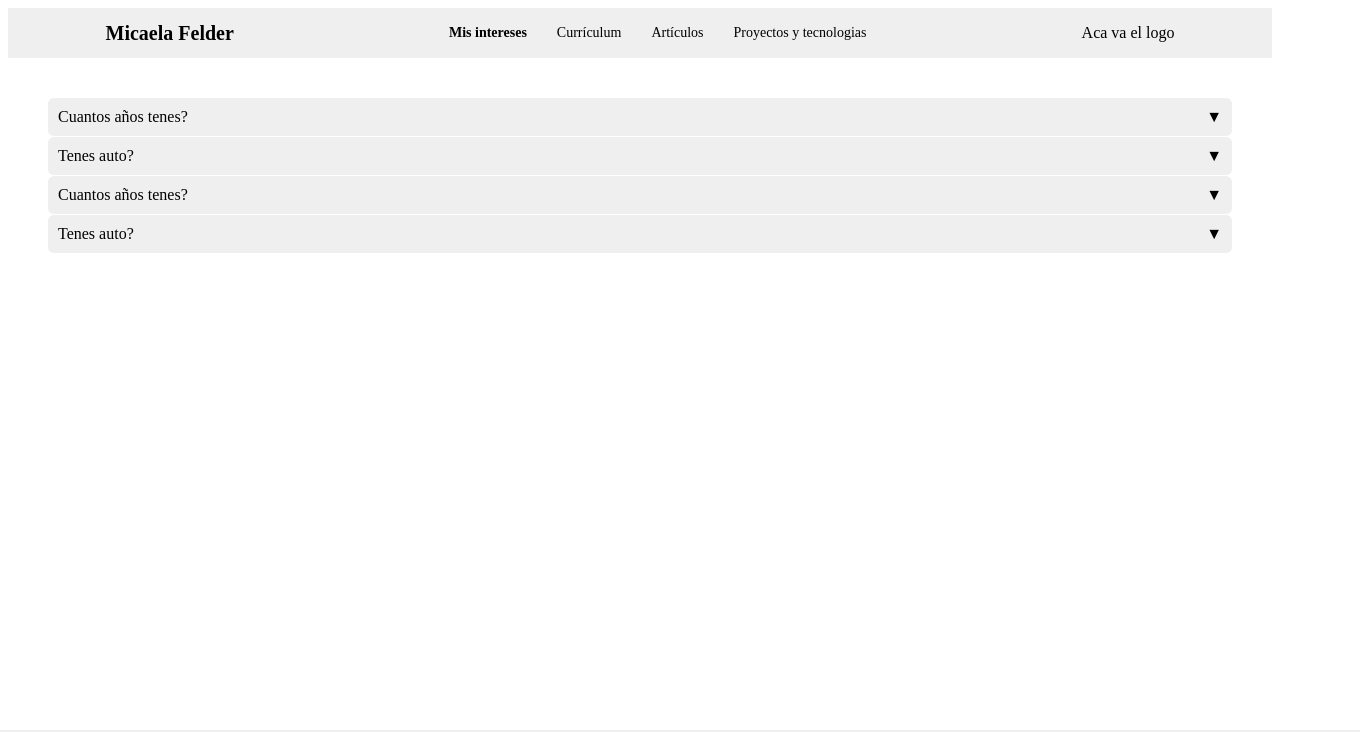
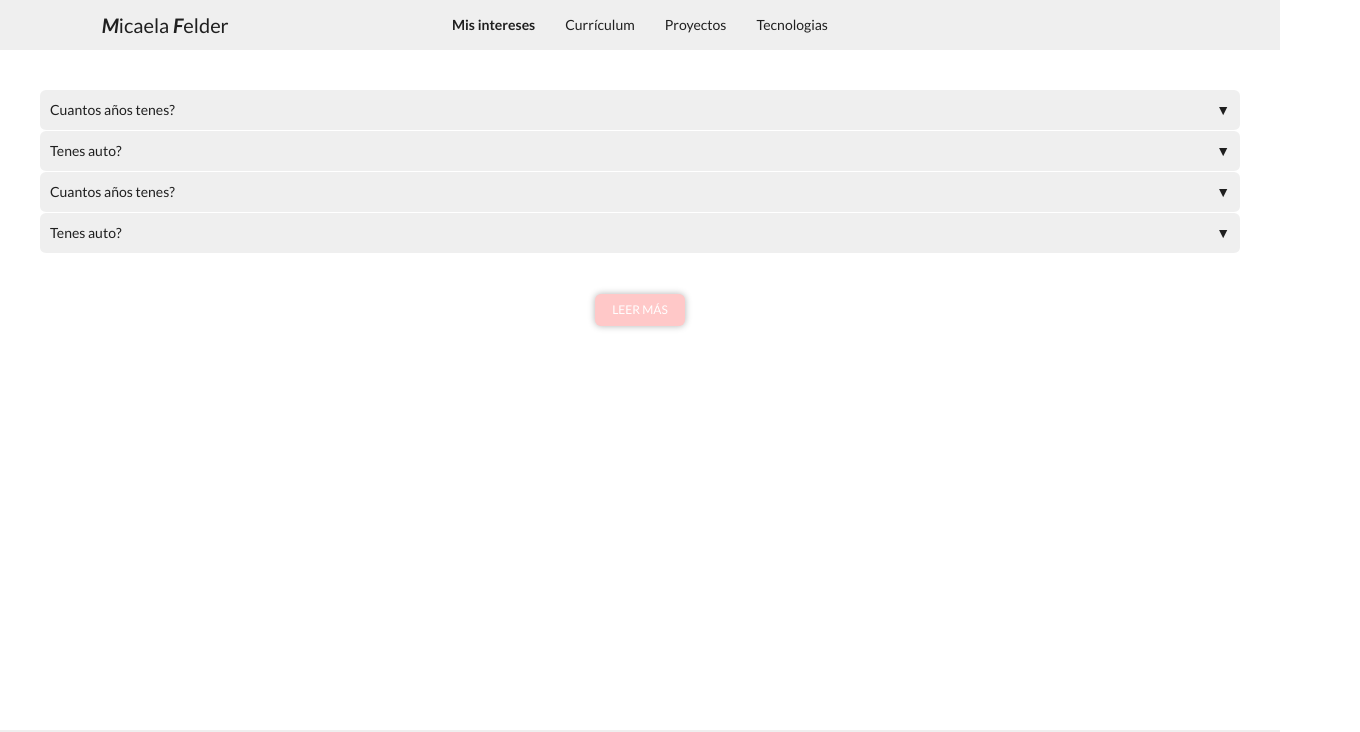
Before and after one commit to micafelder/MyProfile, a React app in the folder my-profile/: page / in a window 1280 px wide. Shown: the top 732 px of the page, 1360 px wide, since content can reach past the window. Built offline with nearby package versions, Linux system fonts and the light colour scheme.

Commit message:
Button Component

```diff
--- a/my-profile/public/index.html
+++ b/my-profile/public/index.html
@@ -9,6 +9,7 @@
       name="description"
       content="Web site created using create-react-app"
     />
+    <link rel="stylesheet" href="https://cdnjs.cloudflare.com/ajax/libs/semantic-ui/2.4.1/semantic.min.css">
     <link rel="apple-touch-icon" href="%PUBLIC_URL%/logo192.png" />
     <!--
       manifest.json provides metadata used when your web app is installed on a
--- a/my-profile/src/components/Accordion/index.css
+++ b/my-profile/src/components/Accordion/index.css
@@ -9,7 +9,9 @@
     border-bottom: 1px solid white;
     background-color: #efefef;
     border-radius: 6px;
+    cursor:pointer;
 }
+
 .response{
   background-color: white;
   padding: 10px;
--- a/my-profile/src/components/Accordion/index.js
+++ b/my-profile/src/components/Accordion/index.js
@@ -33,18 +33,19 @@ export default () => {
         else setSelectedQuestion(index)
     }
 
-    return(
+    return (
         <div className='accordion'>
             {
-                preguntas.map((pregunta,index) => {
+                preguntas.map((pregunta, index) => {
                     return (
                         <div key={index}>
-                            <div className='question'>
+                            <div className='question' onClick={() => ShowResponse(index)}>
                                 <div>{pregunta.q}</div>
-                                <div onClick={()=> ShowResponse(index)}>{
-                                selectedQuestion!==index? '▼': '▲' }</div>
+                                <div>
+                                    {selectedQuestion !== index ? '▼' : '▲'}
+                                </div>
                             </div>
-                            { selectedQuestion===index && <div className='response'>{pregunta.a}</div> }
+                            {selectedQuestion === index && <div className='response'>{pregunta.a}</div>}
                         </div>
                     )
                 })
--- /dev/null
+++ b/my-profile/src/components/Button/index.css
@@ -0,0 +1,18 @@
+.button{
+    padding: 6px;
+    width: 90px;
+    background-color: #FFC8C8;
+    font-size: 12px;
+    color:hsl(0, 0%, 100%);
+    border-radius: 6px;
+    box-shadow: 0 0 0.5rem rgba(0, 0, 0, 0.3);
+    display: flex;
+    justify-content: center;
+    align-items: center;
+    margin: auto;
+    cursor:pointer;
+}
+
+.button:hover{
+ background-color:#f7c1c1;
+}
--- /dev/null
+++ b/my-profile/src/components/Button/index.js
@@ -0,0 +1,10 @@
+import {useState} from 'react'
+import styles from './index.css'
+
+export default ({text})=>{
+    return(
+        <div className='button'>
+            {text}
+        </div>
+    )
+}
--- a/my-profile/src/components/NavBar/index.css
+++ b/my-profile/src/components/NavBar/index.css
@@ -5,12 +5,17 @@
     display: flex;
     justify-content: space-around;
     gap: 20px;
-    align-items: center
+    align-items: center;
+}
+
+.space{
+    width: 127px;
 }
 
 .myName{
-    font-weight: 700;
-    font-size: 20px
+    font-weight: 400;
+    font-size: 20px;
+    cursor:pointer;
 }
 
 .tabs{
@@ -18,9 +23,15 @@
     display: flex;
     align-items: flex-start;
     font-size: 14px;
-    gap: 30px
+    gap: 30px;
+    cursor:pointer;
 }
 
 .elem{ margin:0}
 
 .selected{ font-weight: 700; margin: 0 }
+
+.letter{
+    font-style: italic;
+    font-weight: 700;
+}
--- a/my-profile/src/components/NavBar/index.js
+++ b/my-profile/src/components/NavBar/index.js
@@ -6,8 +6,8 @@ export default () => {
     const tabsNames = [
         'Mis intereses',
         'Currículum',
-        'Artículos',
-        'Proyectos y tecnologias'
+        'Proyectos',
+        'Tecnologias'
     ]
 
     const [selectedTab, setSelectedTab] = useState(0)
@@ -15,7 +15,7 @@ export default () => {
     return (
         <div className='navBar'>
             <div className='myName'>
-                Micaela Felder
+                <span className='letter'>M</span>icaela <span className='letter'>F</span>elder
             </div>
             <div className='tabs'>
                 {
@@ -29,9 +29,7 @@ export default () => {
                     })
                 }
             </div>
-            <div>
-                Aca va el logo
-            </div>
+            <div className='space'></div>
         </div>
     )
 }
--- a/my-profile/src/index.js
+++ b/my-profile/src/index.js
@@ -3,6 +3,7 @@ import ReactDom from "react-dom";
 import NavBar from "./components/NavBar";
 import Footer from "./components/Footer";
 import Accordion from "./components/Accordion";
+import Button from "./components/Button";
 
 const App = () => {
 
@@ -10,6 +11,7 @@ const App = () => {
         <div>
             <NavBar />
             <Accordion />
+            <Button text={'LEER MÁS'}/>
             <Footer />
         </div>
     )
```
Also changed, not shown: README.md (deleted), 2 other files.
